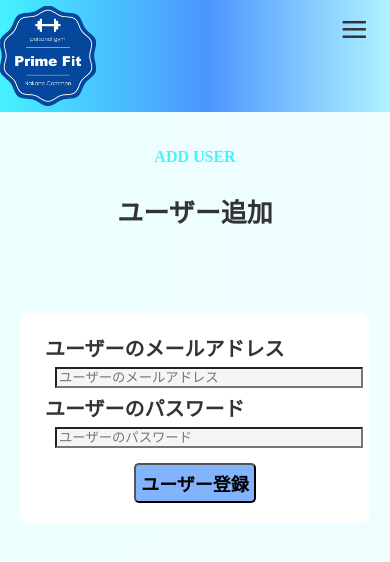
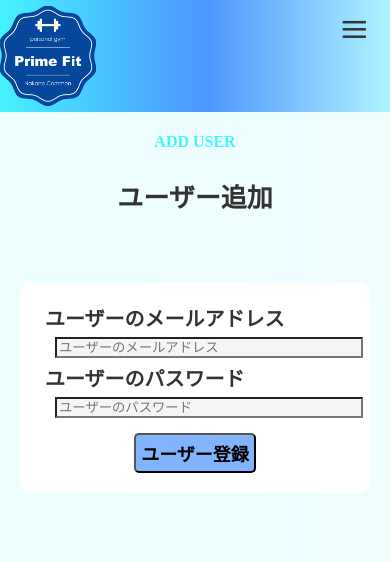
Before and after one commit to saitoshi/primeFitNakano, a Next.js app in the folder src/: page /create-user in a window 390 px wide. Shown: the top 562 px of the page. Built offline with nearby package versions, Linux system fonts and the light colour scheme.

Commit message:
issue-06-added  user section

```diff
--- a/src/app/_components/UserRelated/CreateUser.tsx
+++ b/src/app/_components/UserRelated/CreateUser.tsx
@@ -15,7 +15,7 @@ export const CreateUser = () => {
   const [load, setLoad] = useState<boolean>(false);
   const [error, setError] = useState<boolean>(false);
   const [errMsg, setErrMsg] = useState<string>('');
-  const [verified, setVerified] = useState<boolean>(false);
+
   // eslint-disable-next-line @typescript-eslint/no-explicit-any
   const submitUser = async (e: any) => {
     try {
@@ -32,7 +32,7 @@ export const CreateUser = () => {
         await setErrMsg('再ログインをしてください');
       }
 
-      const userServer = await fetch('/api/user', {
+      const userServer = await fetch('/api/users', {
         headers: { Authorization: `Bearer: ${token}` },
         body: JSON.stringify({ email, password }),
         method: 'POST',
@@ -56,8 +56,6 @@ export const CreateUser = () => {
     }
   };
   if (load) {
-    if (!verified) {
-    }
     return (
       <>
         <LoadingWheel />
--- a/src/app/globals.css
+++ b/src/app/globals.css
@@ -186,7 +186,7 @@ body {
   overflow: auto;
 }
 .pageContainer h2 {
-  padding: 54px 0 20px;
+  padding: 54px 0 10px;
   text-align: center;
 }
 
@@ -299,7 +299,7 @@ textarea {
   #ownerSectionContainer h2,
   #locationSectionContainer h2,
   .pageContainer h2 {
-    padding: 20px 0 20px;
+    padding: 5px 0 5px;
     text-align: center;
   }
   #introSection {
```
